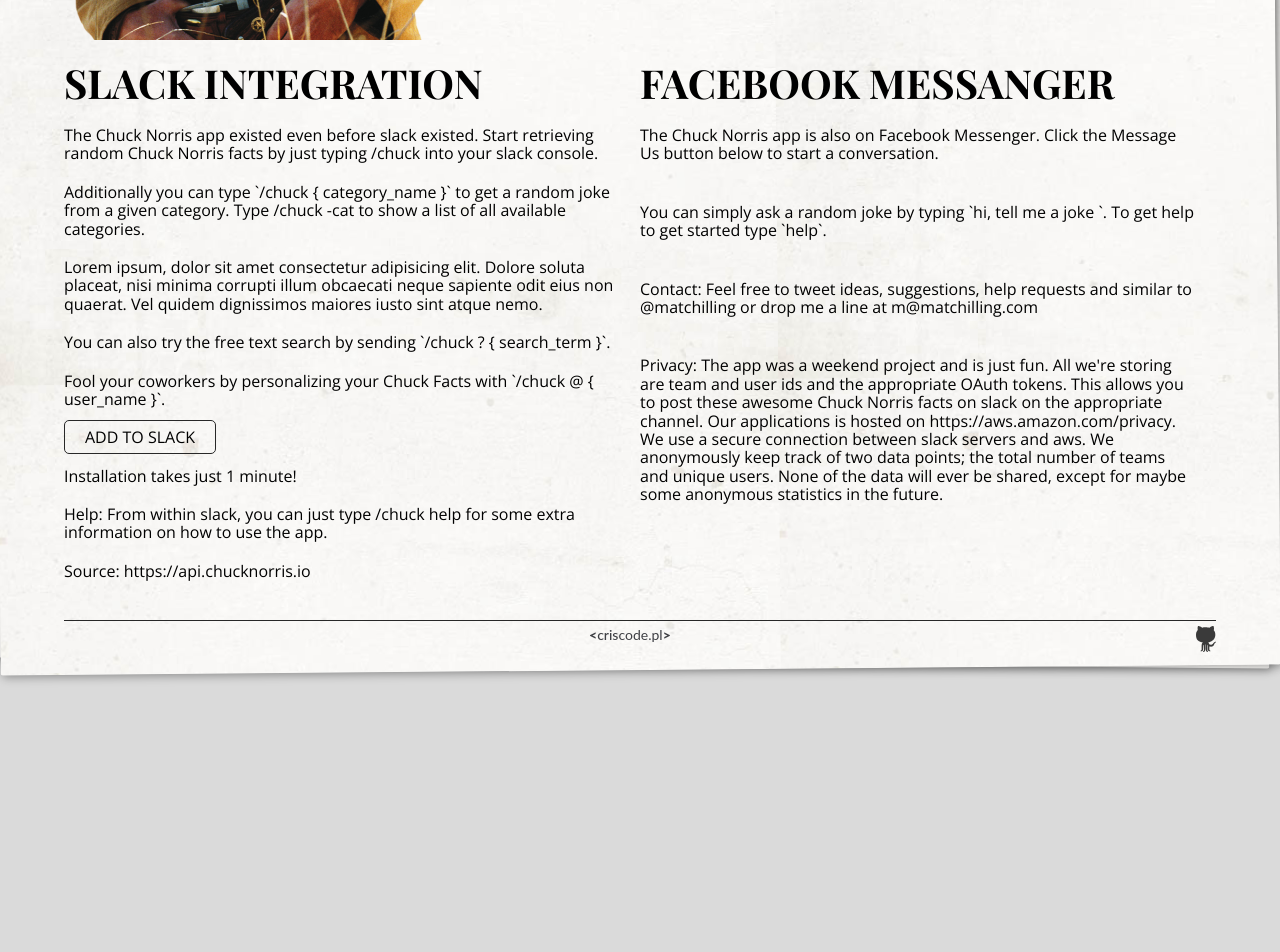
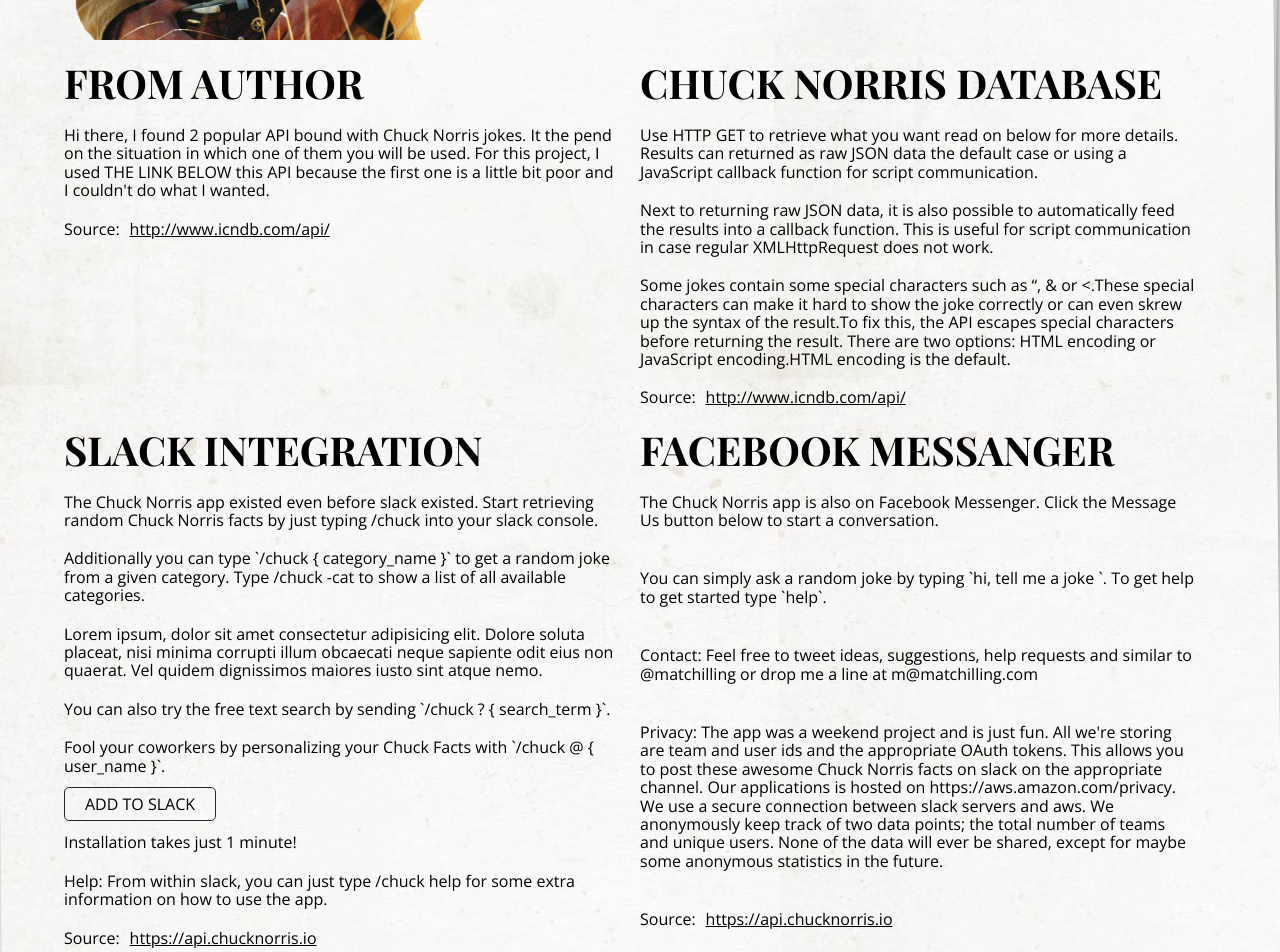
Before and after one commit to KrzysztofGrudzien/Jokes-Rest-Api, a React (Create React App) app: page / in a window 1280 px wide. Shown: the part 780-1732 px from the top of the page. Before the commit the page ends 1530 px from the top, so only its background shows below. Built offline with nearby package versions, Linux system fonts and the light colour scheme.

Commit message:
feat: add additional elements and styles

```diff
--- a/src/components/Header.js
+++ b/src/components/Header.js
@@ -10,7 +10,14 @@
     return (
         <header className={styles.header}>
             <div className={styles.header__box}>
-                <a className={styles.header__link} href="https://api.chucknorris.io" target="_blank">https://api.chucknorris.io</a>
+                <a className={styles.header__link}
+                    href="https://api.chucknorris.io"
+                    target="_blank">https://api.chucknorris.io
+                </a>
+                <a className={styles.header__link}
+                    href="http://www.icndb.com/api/"
+                    target="_blank">http://www.icndb.com/api/
+                </a>
                 <span>{getData()}</span>
             </div>
             <h1 className={styles.header__title}>jokes news</h1>
--- a/src/components/Main.js
+++ b/src/components/Main.js
@@ -68,7 +68,7 @@
                 <div className={styles.app}>
                     <div className={styles.app__image}></div>
                     <section className={styles.app__data}>
-                        <h1 className={styles.app__title}>How many jokes you want to see?</h1>
+                        <h1 className={styles.app__title}>How many jokes do you want to see?</h1>
                         <div className={styles.app__buttons}>
                             <Button click={this.handleFetchData1} number={this.handlePassNumber(3)} />
                             <Button click={this.handleFetchData2} number={this.handlePassNumber(5)} />
@@ -78,6 +78,30 @@
                     </section>
                 </div>
                 <div className={styles.description}>
+                    <article className={styles.article}>
+                        <h2 className={styles.article__title}>From author</h2>
+                        <div className={styles.article__description}>
+                            <p>Hi there, I found 2 popular API bound with Chuck Norris jokes. It the pend on the situation in which one of them you will be used. For this project, I used THE LINK BELOW this API because the first one is a little bit poor and I couldn't do what I wanted.</p>
+                            <p>Source:
+                                <a className={styles.article__link}
+                                    href="http://www.icndb.com/api/" target="_blank">http://www.icndb.com/api/
+                                </a>
+                            </p>
+                        </div>
+                    </article>
+                    <article className={styles.article}>
+                        <h2 className={styles.article__title}>chuck norris database</h2>
+                        <div className={styles.article__description}>
+                            <p>Use HTTP GET to retrieve what you want read on below for more details. Results can returned as raw JSON data the default case or using a JavaScript callback function for script communication.</p>
+                            <p>Next to returning raw JSON data, it is also possible to automatically feed the results into a callback function. This is useful for script communication in case regular XMLHttpRequest does not work.</p>
+                            <p>Some jokes contain some special characters such as “, & or &lt;.These special characters can make it hard to show the joke correctly or can even skrew up the syntax of the result.To fix this, the API escapes special characters before returning the result. There are two options: HTML encoding or JavaScript encoding.HTML encoding is the default. </p>
+                            <p>Source:
+                                <a className={styles.article__link}
+                                    href="http://www.icndb.com/api/" target="_blank">http://www.icndb.com/api/
+                                </a>
+                            </p>
+                        </div>
+                    </article>
                     <article className={styles.article}>
                         <h2 className={styles.article__title}>slack integration</h2>
                         <div className={styles.article__description}>
@@ -89,7 +113,11 @@
                             <a className={styles.article__descriptionLink} href="https://kursreacta.slack.com/oauth/812452117633.ac82992f2c3ed4fd084b0f3a52f7c21ced7e38eb1f982cbe2c2255fa732c2ecf" target="_blank">add to slack</a>
                             <p>Installation takes just 1 minute!</p>
                             <p>Help: From within slack, you can just type /chuck help for some extra information on how to use the app.</p>
-                            <p>Source: https://api.chucknorris.io</p>
+                            <p>Source:
+                                <a className={styles.article__link}
+                                    href="https://api.chucknorris.io" target="_blank">https://api.chucknorris.io
+                                </a>
+                            </p>
                         </div>
                     </article>
                     <article className={styles.article}>
@@ -98,6 +126,11 @@
                         <p>You can simply ask a random joke by typing `hi, tell me a joke `. To get help to get started type `help`.</p>
                         <p>Contact: Feel free to tweet ideas, suggestions, help requests and similar to @matchilling or drop me a line at m@matchilling.com</p>
                         <p>Privacy: The app was a weekend project and is just fun. All we're storing are team and user ids and the appropriate OAuth tokens. This allows you to post these awesome Chuck Norris facts on slack on the appropriate channel. Our applications is hosted on https://aws.amazon.com/privacy. We use a secure connection between slack servers and aws. We anonymously keep track of two data points; the total number of teams and unique users. None of the data will ever be shared, except for maybe some anonymous statistics in the future.</p>
+                        <p>Source:
+                            <a className={styles.article__link}
+                                href="https://api.chucknorris.io" target="_blank">https://api.chucknorris.io
+                            </a>
+                        </p>
                     </article>
                 </div>
             </main>
--- a/src/sass/components/main.module.scss
+++ b/src/sass/components/main.module.scss
@@ -47,6 +47,7 @@
 
 .description {
     display: flex;
+    flex-wrap: wrap;
 
     * > p {
         margin: 20px 0;
@@ -73,4 +74,10 @@
         text-decoration: none;
         text-transform: uppercase;
     }
+
+    &__link {
+        color: currentColor;
+        display: inline-block;
+        padding-left: 10px;
+    }
 }
```
Also changed, not shown: src/components/Footer.js (+9 -2 lines).
